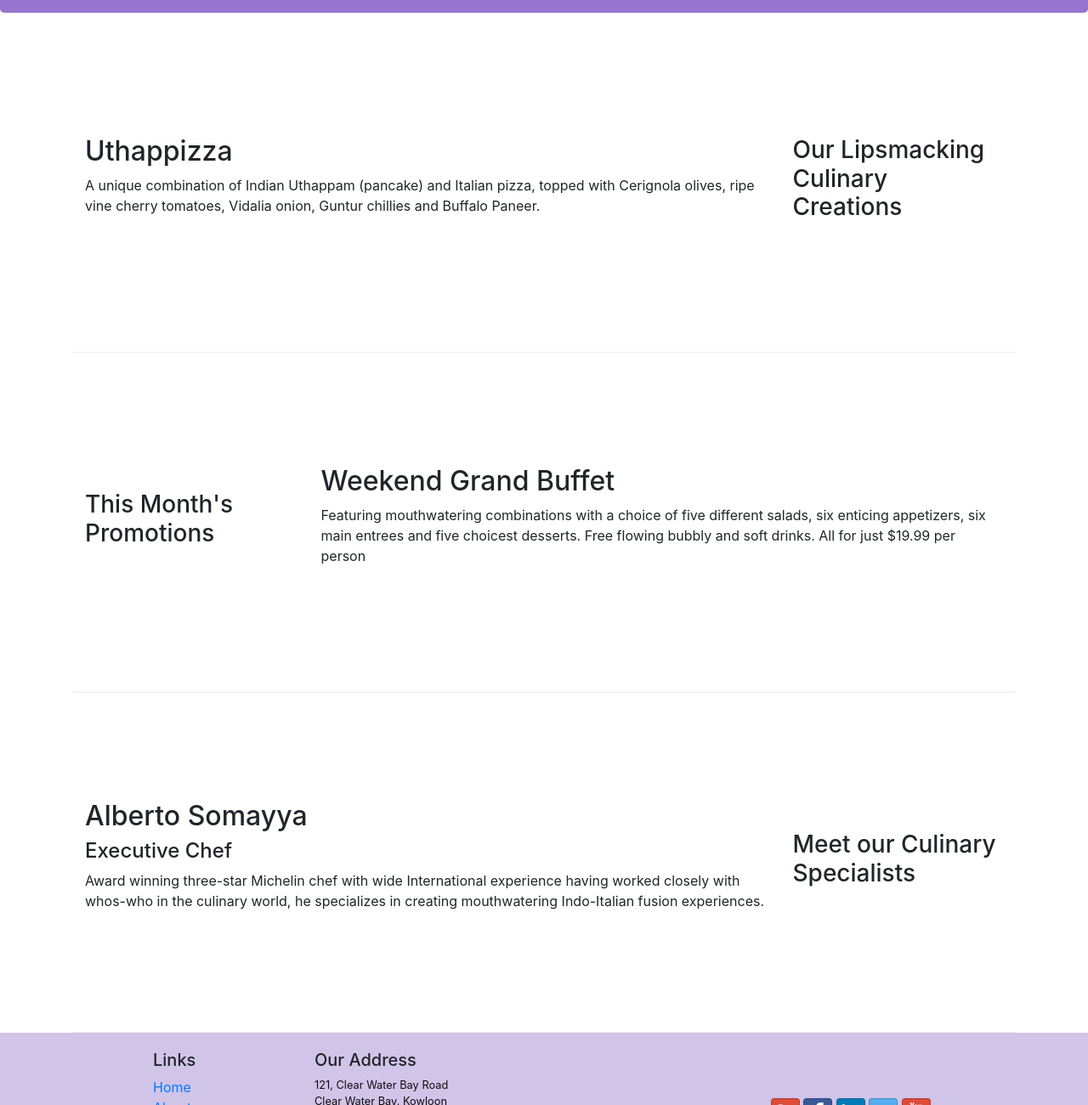
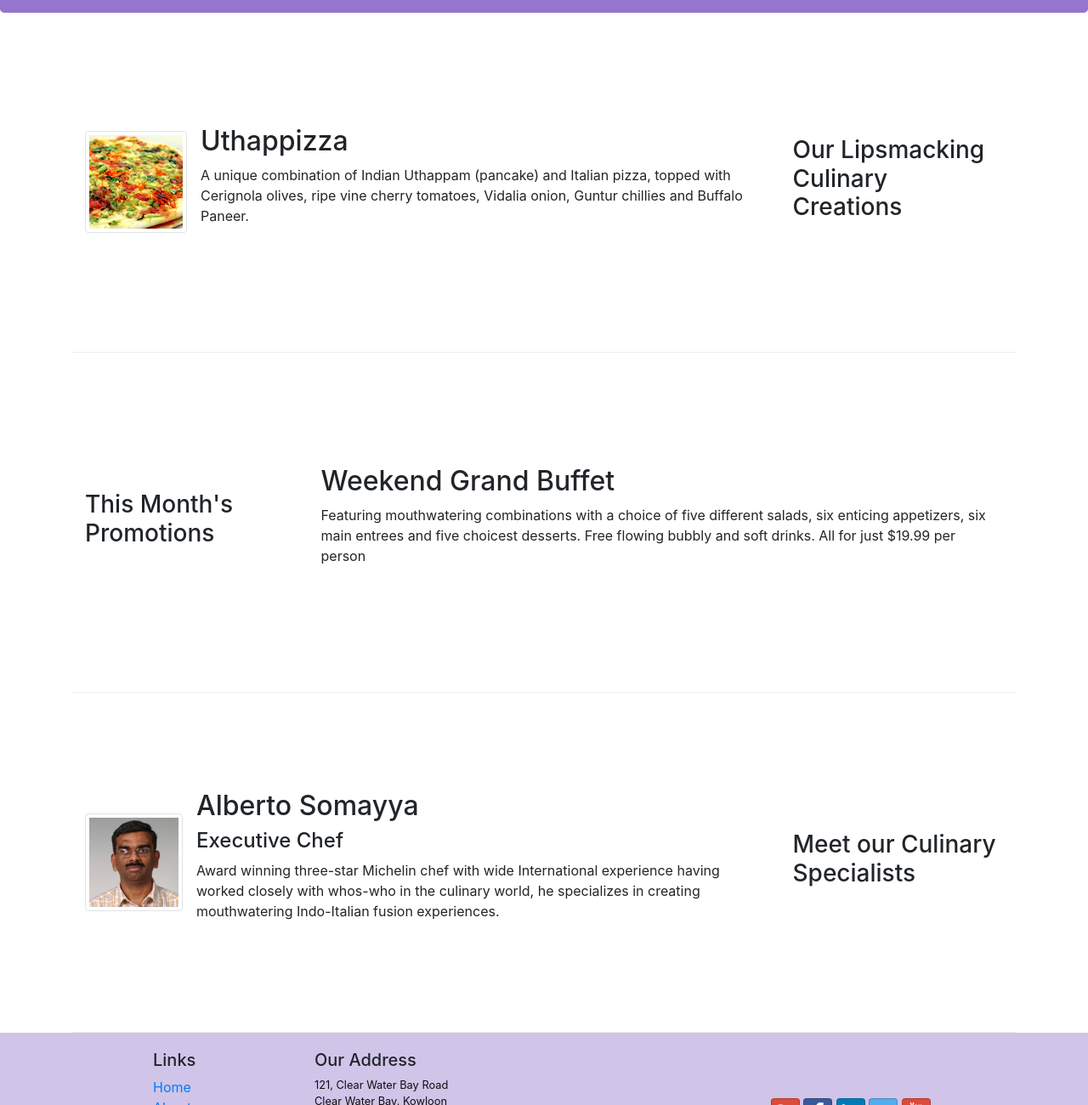
Before and after one commit to lubcolas/conFusion, a website: page index.html in a window 1280 px wide. Shown: the part 319-1619 px from the top of the page at 85% size. Drawn offline with nearby package versions, Linux system fonts and the light colour scheme.

Commit message:
Images and Media

```diff
--- a/index.html
+++ b/index.html
@@ -57,11 +57,22 @@
                 <h3>Our Lipsmacking Culinary Creations</h3>
             </div>
             <div class="col col-sm order-sm-first col-md">
-                <h2>Uthappizza</h2>
-                <p>A unique combination of Indian Uthappam (pancake) and Italian pizza, topped with Cerignola olives, ripe vine cherry tomatoes, Vidalia onion, Guntur chillies and Buffalo Paneer.</p>
+                <!--Adding Media Objects 1-->
+                <div class="media">
+                    <img class="d-flex mr-3 img-thumbnail align-self-center"
+                            src="img/uthappizza.png" alt="Uthappizza">
+                    <div class="media-body">
+                        <h2 class="mt-0">Uthappizza</h2>
+                        <p class="d-none d-sm-block">A unique combination of Indian Uthappam (pancake) and
+                            Italian pizza, topped with Cerignola olives, ripe vine
+                            cherry tomatoes, Vidalia onion, Guntur chillies and
+                            Buffalo Paneer.</p>
+                    </div>
+                </div>
+
+
             </div>
         </div>
-
 
         <div class="row row-content align-items-center">
             <div class="col-12 col-sm-4 col-md-3">
@@ -78,9 +89,21 @@
                 <h3>Meet our Culinary Specialists</h3>
             </div>
             <div class="col col-sm order-sm-first col-md">
-                <h2>Alberto Somayya</h2>
-                <h4>Executive Chef</h4>
-                <p>Award winning three-star Michelin chef with wide International experience having worked closely with whos-who in the culinary world, he specializes in creating mouthwatering Indo-Italian fusion experiences. </p>
+                <!--Adding Media Objects 2-->
+                <div class="media">
+                    <img class="d-flex mr-3 img-thumbnail align-self-center"
+                            src="img/alberto.png" alt="Alberto Somayya">
+                    <div class="media-body">
+                        <h2 class="mt-0">Alberto Somayya</h2>
+                        <h4>Executive Chef</h4>
+                        <p class="d-none d-sm-block">Award winning three-star Michelin chef with wide
+                            International experience having worked closely with
+                            whos-who in the culinary world, he specializes in
+                            creating mouthwatering Indo-Italian fusion experiences.
+                            </p>
+                    </div>
+                </div>
+
             </div>
         </div>
     </div>
```
